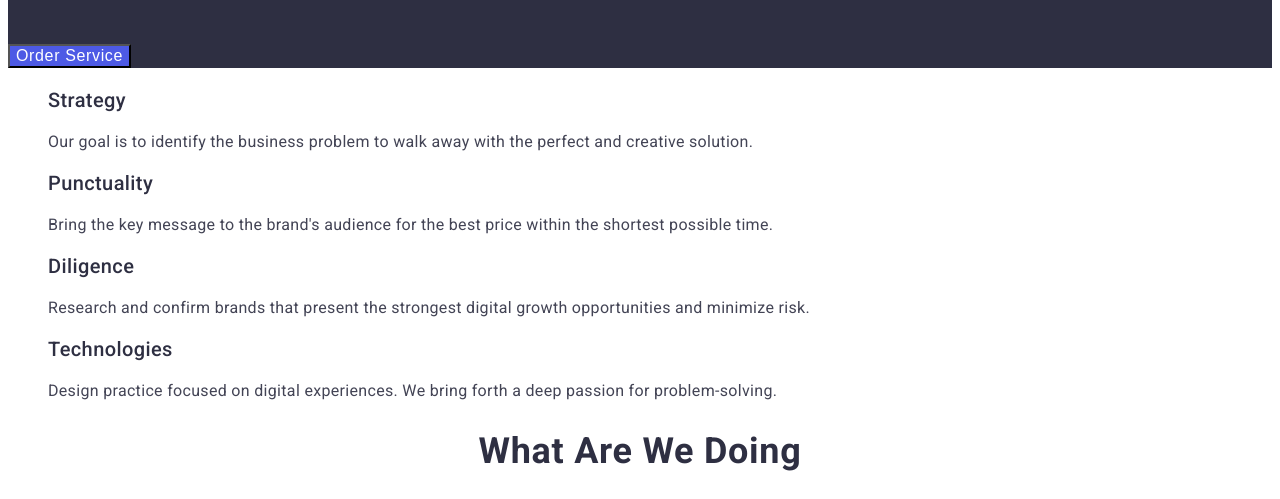
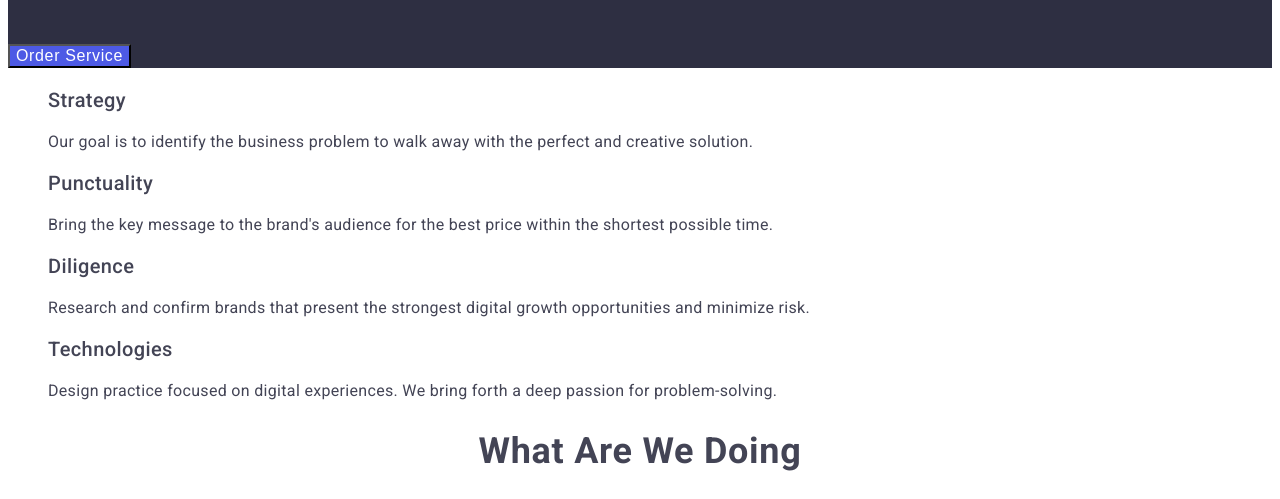
Before and after one commit to Valentun2/goit-hw-2, a plain HTML site: page index.html in a window 1280 px wide. Shown: the part 271-770 px from the top of the page. Drawn offline with Linux system fonts and the light colour scheme.

Commit message:
Update styles.css

```diff
--- a/css/styles.css
+++ b/css/styles.css
@@ -15,7 +15,7 @@
 
 body {
   font-family: "Roboto", sans-serif;
-  color: var(--main-color);
+  color: var(--color-text);
   background: var(--color-background-main);
 }
 .logo {
```
